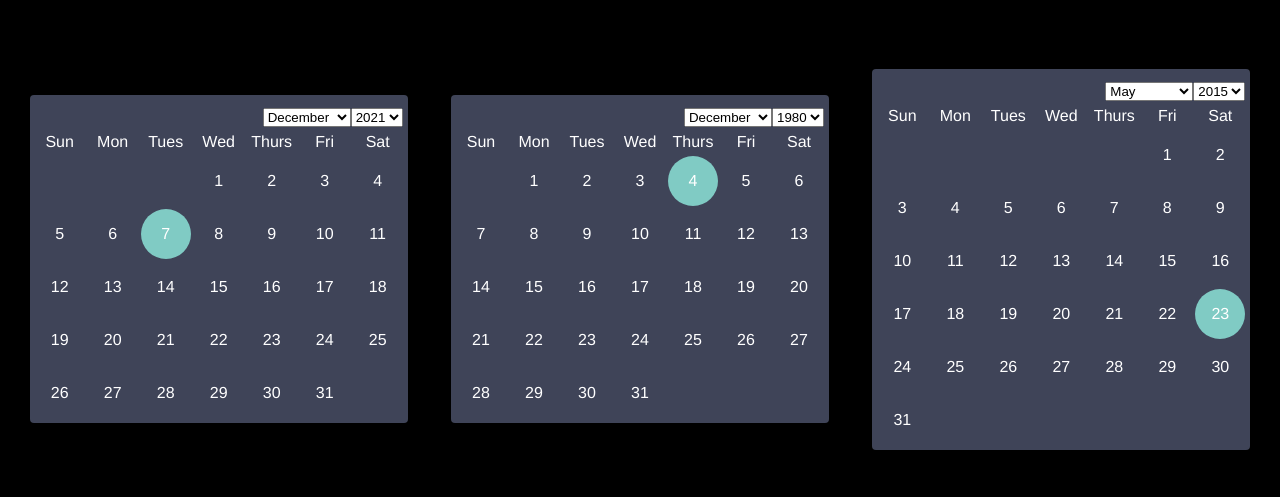
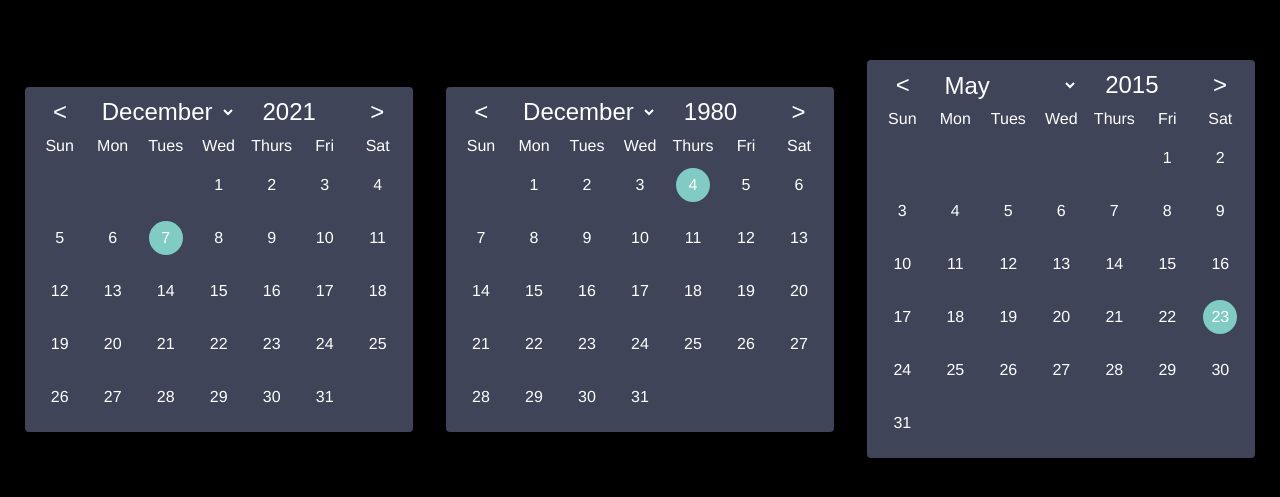
Before and after one commit to TravisL12/calendar-picker-react, a React (Create React App) app: page / in a window 1280 px wide. Shown: the part 149-646 px from the top of the page. Built offline with nearby package versions, Linux system fonts and the light colour scheme.

Commit message:
nav itesm

```diff
--- a/src/Calendar.js
+++ b/src/Calendar.js
@@ -31,12 +31,8 @@ const months = [
   "December",
 ];
 const daysOfWeek = ["Sun", "Mon", "Tues", "Wed", "Thurs", "Fri", "Sat"];
-const TODAY = new Date();
 const YEARS = "years";
 const MONTHS = "months";
-const years = [...Array(60).keys()].map(
-  (idx) => TODAY.getFullYear() - 50 + idx
-);
 
 const CalendarPicker = ({ startDate = new Date() }) => {
   const id = useMemo(() => Math.round(Math.random() * 1000), []);
@@ -60,6 +56,21 @@ const CalendarPicker = ({ startDate = new Date() }) => {
 
   useEffect(() => setDate(), [setDate, selectedMonth, selectedYear]);
 
+  const changeMonth = (change) => {
+    const isJanuary = selectedMonth === 0;
+    const isDecember = selectedMonth === months.length - 1;
+
+    if (isJanuary && change < 0) {
+      setSelectedYear(selectedYear - 1);
+      setSelectedMonth(months.length - 1);
+    } else if (isDecember && change > 0) {
+      setSelectedYear(selectedYear + 1);
+      setSelectedMonth((selectedMonth + change) % months.length);
+    } else {
+      setSelectedMonth((selectedMonth + change) % months.length);
+    }
+  };
+
   const changeDate = (event) => {
     const { name, value } = event.target;
     if (name === "months") {
@@ -73,7 +84,15 @@ const CalendarPicker = ({ startDate = new Date() }) => {
 
   return (
     <div className="calendar">
-      <form className="title">
+      <div className="title">
+        <button
+          className="month-btn"
+          onClick={() => {
+            changeMonth(-1);
+          }}
+        >
+          &lt;
+        </button>
         <select value={selectedMonth} name={MONTHS} onChange={changeDate}>
           {months.map((month, idx) => (
             <option key={month} value={idx}>
@@ -81,14 +100,22 @@ const CalendarPicker = ({ startDate = new Date() }) => {
             </option>
           ))}
         </select>
-        <select value={selectedYear} name={YEARS} onChange={changeDate}>
-          {years.map((year) => (
-            <option key={year} value={year}>
-              {year}
-            </option>
-          ))}
-        </select>
-      </form>
+        <input
+          type="number"
+          value={selectedYear}
+          step="1"
+          name={YEARS}
+          onChange={changeDate}
+        />
+        <button
+          className="month-btn"
+          onClick={() => {
+            changeMonth(1);
+          }}
+        >
+          &gt;
+        </button>
+      </div>
       <div className="dow-container">
         {daysOfWeek.map((dow) => (
           <div key={dow} className="dow">
--- a/src/index.css
+++ b/src/index.css
@@ -1,7 +1,7 @@
 :root {
   --day-size: 50px;
   --day-color: lightblue;
-  --day-hover-color: pink;
+  --day-hover-color: rgba(0, 0, 0, 0.3);
   --day-checked-color: #80cbc4;
   --calendar-color: rgb(63 68 88);
 }
@@ -20,16 +20,29 @@ body {
 }
 
 .calendar {
-  padding: 5px;
+  padding: 0 10px 10px;
   background: var(--calendar-color);
   color: white;
   border-radius: 4px;
 }
 
 .title {
-  text-align: right;
+  display: flex;
+  justify-content: space-around;
+  padding: 10px 0;
+}
+
+.title select,
+.title input,
+.month-btn {
+  background: var(--calendar-color);
+  border: none;
+  color: inherit;
   font-size: 24px;
-  margin-bottom: 5px;
+}
+
+.title input {
+  width: 75px;
 }
 
 .dow-container {
@@ -50,7 +63,9 @@ body {
 }
 .day {
   position: relative;
-  transition: 0.1s linear background;
+  transition: 0.05s linear background;
+  border-radius: 50%;
+  margin: 8px;
 }
 .day:hover {
   background: var(--day-hover-color);
@@ -67,7 +82,7 @@ body {
   justify-content: center;
   align-items: center;
   cursor: pointer;
-  border-radius: 50%;
+  border-radius: inherit;
 }
 .day input:checked + label {
   background: var(--day-checked-color);
```
